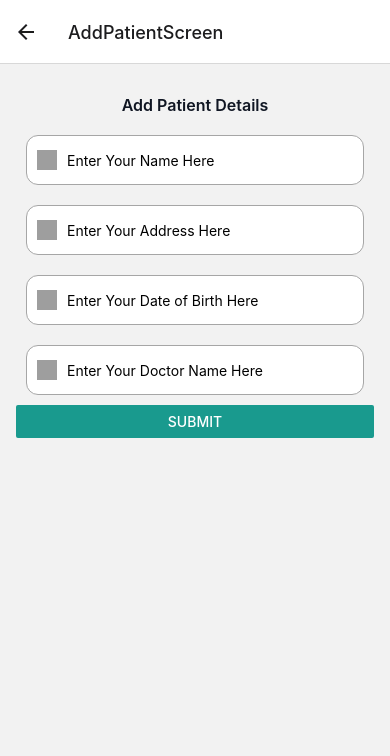
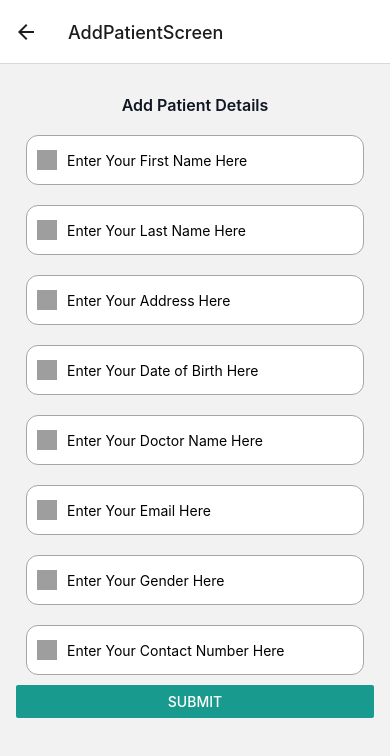
Before and after one commit to shubhu1026/WebTech_Grp_Project, a React Native app: screen /AddPatientScreen in a window 390 px wide. Shown: the top 756 px of the page. Built offline with nearby package versions, Linux system fonts and the light colour scheme; grey boxes are pictures that could not be loaded.

Commit message:
Added integration for add patient call and some changes for ui

```diff
--- a/package.json
+++ b/package.json
@@ -13,7 +13,9 @@
     "expo": "~49.0.15",
     "expo-status-bar": "~1.6.0",
     "react": "18.2.0",
-    "react-native": "0.72.6"
+    "react-native": "0.72.6",
+    "react-native-picker-select": "^9.0.0",
+    "@react-native-picker/picker": "2.4.10"
   },
   "devDependencies": {
     "@babel/core": "^7.20.0"
--- a/src/api/apiconfig.js
+++ b/src/api/apiconfig.js
@@ -1,5 +1,5 @@
 //const API_BASE_URL = "http://127.0.0.1:5000";
 
-const API_BASE_URL = "https://9e51-184-144-58-216.ngrok-free.app";
+const API_BASE_URL = "https://f8dd-184-144-58-216.ngrok-free.app";
 
 export default API_BASE_URL;
--- a/src/screens/AddPatientScreen.js
+++ b/src/screens/AddPatientScreen.js
@@ -1,46 +1,194 @@
 import React, { useState } from "react";
-import { View, Text, TextInput, Button, StyleSheet , Image  } from "react-native";
+import { View, Text, TextInput, Button, StyleSheet, Image } from "react-native";
 import { useNavigation } from "@react-navigation/native";
+import API_BASE_URL from "../api/apiconfig";
 
 const AddPatientScreen = () => {
   const navigation = useNavigation();
-  const [name, setName] = useState("");
+  const [firstName, setFirstName] = useState("");
+  const [lastName, setLastName] = useState("");
   const [address, setAddress] = useState("");
   const [dob, setDob] = useState("");
   const [doctor, setDoctor] = useState("");
+  const [email, setEmail] = useState("");
+  const [gender, setGender] = useState("");
+  const [contactNumber, setContactNumber] = useState("");
 
   const handleAddPatient = () => {
-    //add a patient
+    // Validate required fields before making the request
+    if (
+      !firstName ||
+      !lastName ||
+      !address ||
+      !dob ||
+      !doctor ||
+      !email ||
+      !gender ||
+      !contactNumber
+    ) {
+      // Display an error message or handle it as needed
+      console.error("All fields must be filled");
+      return;
+    }
 
-    navigation.goBack();
+    // Create a new patient object with the entered data
+    const newPatient = {
+      firstName: firstName,
+      lastName: lastName,
+      address: address,
+      dateOfBirth: dob,
+      doctor: doctor,
+      email: email,
+      gender: gender,
+      contactNumber: contactNumber,
+    };
+
+    // Make a POST request to your server to add the new patient
+    fetch(`${API_BASE_URL}/patients`, {
+      method: "POST",
+      headers: {
+        "Content-Type": "application/json",
+      },
+      body: JSON.stringify(newPatient),
+    })
+      .then((response) => {
+        if (response.ok) {
+          // Patient added successfully, you can navigate or handle it as needed
+          console.log("Patient added successfully");
+          navigation.goBack();
+        } else {
+          // Handle error response from the server
+          console.error("Failed to add patient");
+        }
+      })
+      .catch((error) => {
+        // Handle network error or other issues
+        console.error("Error adding patient:", error);
+      });
   };
 
   return (
     <View style={styles.container}>
       <Text style={styles.title}>Add Patient Details</Text>
       <View style={styles.SectionStyle}>
-        <Image style={styles.ImageStyle} source={{uri: 'https://qdesq.imagekit.io/image/upload/v1698460686/bqrc8ao181l4juqchgeg.png',}}/>
-        <TextInput style={{ flex: 1 }} placeholder="Enter Your Name Here" underlineColorAndroid="transparent"
-         value={name}
-         onChangeText={setName}/>
+        <Image
+          style={styles.ImageStyle}
+          source={{
+            uri: "https://qdesq.imagekit.io/image/upload/v1698460686/bqrc8ao181l4juqchgeg.png",
+          }}
+        />
+        <TextInput
+          style={{ flex: 1 }}
+          placeholder="Enter Your First Name Here"
+          underlineColorAndroid="transparent"
+          value={firstName}
+          onChangeText={setFirstName}
+        />
       </View>
       <View style={styles.SectionStyle}>
-        <Image style={styles.ImageStyle} source={{uri: 'https://qdesq.imagekit.io/image/upload/v1698460893/eu1gi8oyhafhlxdmdcfj.png',}}/>
-        <TextInput style={{ flex: 1 }} placeholder="Enter Your Address Here" underlineColorAndroid="transparent"
-         value={address}
-         onChangeText={setAddress}/>
+        <Image
+          style={styles.ImageStyle}
+          source={{
+            uri: "https://qdesq.imagekit.io/image/upload/v1698460686/bqrc8ao181l4juqchgeg.png",
+          }}
+        />
+        <TextInput
+          style={{ flex: 1 }}
+          placeholder="Enter Your Last Name Here"
+          underlineColorAndroid="transparent"
+          value={lastName}
+          onChangeText={setLastName}
+        />
       </View>
       <View style={styles.SectionStyle}>
-        <Image style={styles.ImageStyle} source={{uri: 'https://qdesq.imagekit.io/image/upload/v1698460916/lxurygprl4beniwteddn.png',}}/>
-        <TextInput style={{ flex: 1 }} placeholder="Enter Your Date of Birth Here" underlineColorAndroid="transparent"
-         value={dob}
-         onChangeText={setDob}/>
+        <Image
+          style={styles.ImageStyle}
+          source={{
+            uri: "https://qdesq.imagekit.io/image/upload/v1698460893/eu1gi8oyhafhlxdmdcfj.png",
+          }}
+        />
+        <TextInput
+          style={{ flex: 1 }}
+          placeholder="Enter Your Address Here"
+          underlineColorAndroid="transparent"
+          value={address}
+          onChangeText={setAddress}
+        />
       </View>
       <View style={styles.SectionStyle}>
-        <Image style={styles.ImageStyle} source={{uri: 'https://qdesq.imagekit.io/image/upload/v1698460939/zi2knr00xg6st5nv4szz.png',}}/>
-        <TextInput style={{ flex: 1 }} placeholder="Enter Your Doctor Name Here" underlineColorAndroid="transparent"
-         value={doctor}
-         onChangeText={setDoctor}/>
+        <Image
+          style={styles.ImageStyle}
+          source={{
+            uri: "https://qdesq.imagekit.io/image/upload/v1698460916/lxurygprl4beniwteddn.png",
+          }}
+        />
+        <TextInput
+          style={{ flex: 1 }}
+          placeholder="Enter Your Date of Birth Here"
+          underlineColorAndroid="transparent"
+          value={dob}
+          onChangeText={setDob}
+        />
+      </View>
+      <View style={styles.SectionStyle}>
+        <Image
+          style={styles.ImageStyle}
+          source={{
+            uri: "https://qdesq.imagekit.io/image/upload/v1698460939/zi2knr00xg6st5nv4szz.png",
+          }}
+        />
+        <TextInput
+          style={{ flex: 1 }}
+          placeholder="Enter Your Doctor Name Here"
+          underlineColorAndroid="transparent"
+          value={doctor}
+          onChangeText={setDoctor}
+        />
+      </View>
+      <View style={styles.SectionStyle}>
+        <Image
+          style={styles.ImageStyle}
+          source={{
+            uri: "https://qdesq.imagekit.io/image/upload/v1698460939/zi2knr00xg6st5nv4szz.png",
+          }}
+        />
+        <TextInput
+          style={{ flex: 1 }}
+          placeholder="Enter Your Email Here"
+          underlineColorAndroid="transparent"
+          value={email}
+          onChangeText={setEmail}
+        />
+      </View>
+      <View style={styles.SectionStyle}>
+        <Image
+          style={styles.ImageStyle}
+          source={{
+            uri: "https://qdesq.imagekit.io/image/upload/v1698460939/zi2knr00xg6st5nv4szz.png",
+          }}
+        />
+        <TextInput
+          style={{ flex: 1 }}
+          placeholder="Enter Your Gender Here"
+          underlineColorAndroid="transparent"
+          value={gender}
+          onChangeText={setGender}
+        />
+      </View>
+      <View style={styles.SectionStyle}>
+        <Image
+          style={styles.ImageStyle}
+          source={{
+            uri: "https://qdesq.imagekit.io/image/upload/v1698460939/zi2knr00xg6st5nv4szz.png",
+          }}
+        />
+        <TextInput
+          style={{ flex: 1 }}
+          placeholder="Enter Your Contact Number Here"
+          underlineColorAndroid="transparent"
+          value={contactNumber}
+          onChangeText={setContactNumber}
+        />
       </View>
       <Button color="#199A8E" title="Submit" onPress={handleAddPatient} />
     </View>
@@ -53,10 +201,10 @@ const styles = StyleSheet.create({
     padding: 16,
   },
   title: {
-    color : "#101623",
+    color: "#101623",
     fontSize: 16,
     fontWeight: "600",
-    marginTop : 15,
+    marginTop: 15,
     marginBottom: 10,
     textAlign: "center",
   },
@@ -70,26 +218,26 @@ const styles = StyleSheet.create({
     padding: 8,
   },
   SectionStyle: {
-    flexDirection: 'row',
-    justifyContent: 'center',
-    alignItems: 'center',
-    backgroundColor: '#fff',
+    flexDirection: "row",
+    justifyContent: "center",
+    alignItems: "center",
+    backgroundColor: "#fff",
     borderWidth: 0.5,
-    borderColor: '#A6A6A6',
+    borderColor: "#A6A6A6",
     height: 50,
     borderRadius: 12,
-    paddingLeft : 5,
+    paddingLeft: 5,
     margin: 10,
   },
-   ImageStyle: {
+  ImageStyle: {
     padding: 10,
     margin: 5,
     height: 20,
     width: 20,
-    resizeMode: 'stretch',
-    alignItems: 'center',
-    marginRight : 10
-  }
+    resizeMode: "stretch",
+    alignItems: "center",
+    marginRight: 10,
+  },
 });
 
 export default AddPatientScreen;
--- a/src/screens/HomeScreen.js
+++ b/src/screens/HomeScreen.js
@@ -62,8 +62,7 @@ const styles = StyleSheet.create({
     height: "100%",
   },
   patientListContainer: {
-    borderTopLeftRadius: 24,
-    borderTopRightRadius: 24,
+    borderRadius: 24,
     width: "100%",
     height: 200,
     padding: 25,
--- a/src/screens/PatientListScreen.js
+++ b/src/screens/PatientListScreen.js
@@ -1,16 +1,33 @@
-import React from "react";
+import React, { useState } from "react";
 import { View, StyleSheet, Button } from "react-native";
 
 import PatientList from "../components/PatientList";
 
 const PatientListScreen = ({ navigation }) => {
+  const [refreshList, setRefreshList] = useState(false);
+
+  const handleRefreshList = () => {
+    // Set refreshList to true to trigger a re-fetch
+    setRefreshList(true);
+  };
+
   return (
     <View style={styles.container}>
-      <PatientList navigation={navigation} />
-      <Button color="#199A8E"
-        onPress={() => navigation.navigate("AddPatientScreen")}
-        title="+ Add New Patient"
-      />
+      <View style={styles.patientList}>
+        {/* Pass refreshList and handleRefreshList as props to PatientList */}
+        <PatientList
+          navigation={navigation}
+          refreshList={refreshList}
+          onRefresh={handleRefreshList}
+        />
+      </View>
+      <View style={styles.buttonStyle}>
+        <Button
+          color="#199A8E"
+          title="+ Add New Patient"
+          onPress={() => navigation.navigate("AddPatientScreen")}
+        />
+      </View>
     </View>
   );
 };
@@ -18,13 +35,16 @@ const PatientListScreen = ({ navigation }) => {
 const styles = StyleSheet.create({
   container: {
     flex: 1,
-    width : "100%",
-    height : "100%",
-    backgroundColor : "#fff"
+    backgroundColor: "#fff",
+    justifyContent: "space-between",
   },
-  buttonStyle : {
-    color : 'red'
-  }
+  patientList: {
+    flex: 1,
+    marginBottom: 16,
+  },
+  buttonStyle: {
+    margin: 16,
+  },
 });
 
 export default PatientListScreen;
```
Also changed, not shown: src/components/PatientList.js (+21 -10 lines), 1 other file (tests, documents, lock files or other folders).
